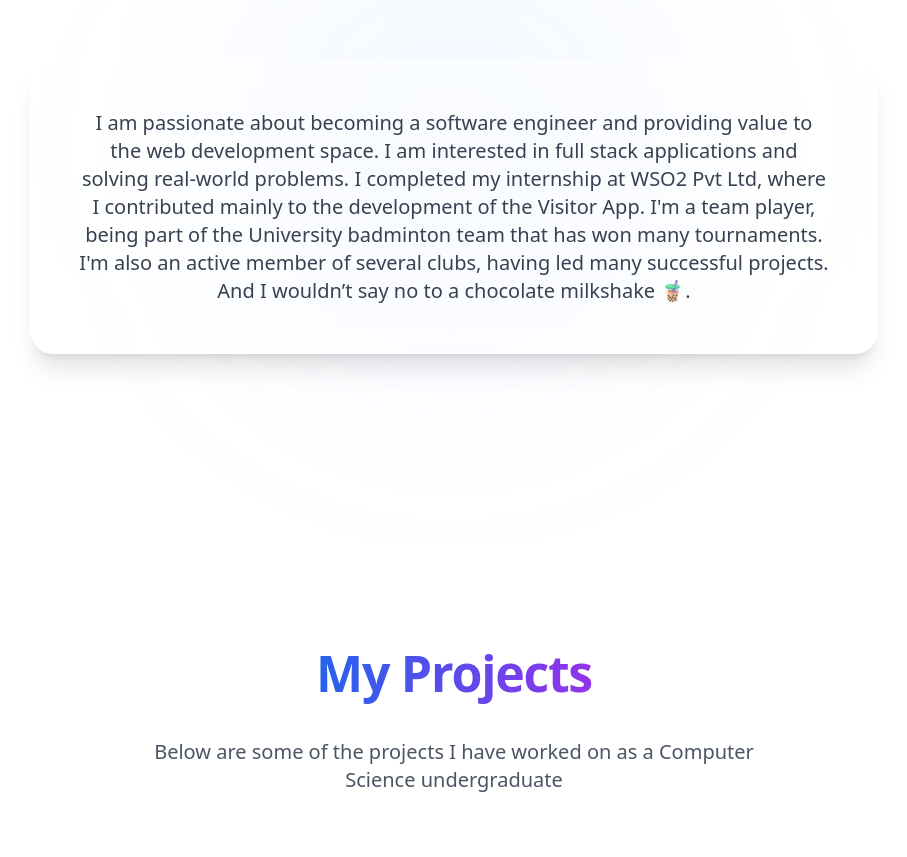
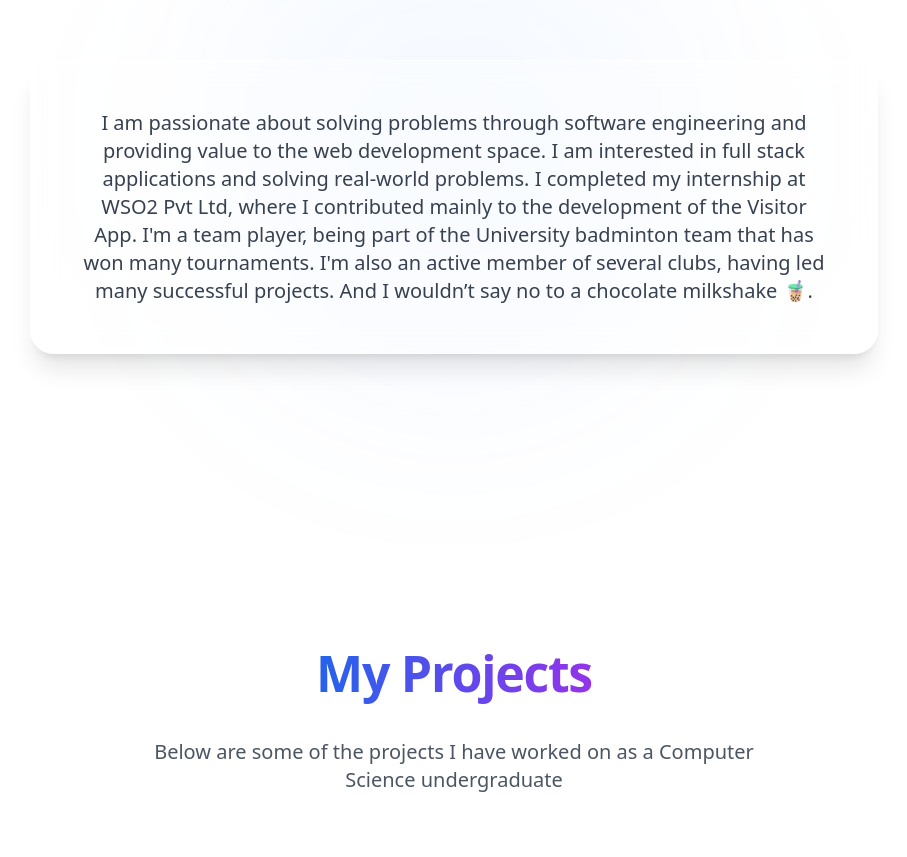
Before and after one commit to Min3th/Portfolio-Site, a React (Create React App) app: page / in a window 1280 px wide. Shown: the part 1055-1912 px from the top of the page, without its empty margins (186-1093 px from the left). Built offline with nearby package versions, Linux system fonts and the light colour scheme.

Commit message:
minor wording fix.

```diff
--- a/src/Sections/aboutme.tsx
+++ b/src/Sections/aboutme.tsx
@@ -2,22 +2,25 @@ import React from "react";
 
 const AboutMe: React.FC = () => {
   return (
-    <section id="about" className="relative flex min-h-screen w-full flex-col items-center justify-center overflow-hidden py-20">
+    <section
+      id="about"
+      className="relative flex min-h-screen w-full flex-col items-center justify-center overflow-hidden py-20"
+    >
       {/* Background decoration */}
-      <div className="absolute top-1/2 left-1/2 h-[500px] w-[500px] -translate-x-1/2 -translate-y-1/2 rounded-full bg-blue-500/5 blur-[100px] dark:bg-blue-600/5 pointer-events-none"></div>
+      <div className="pointer-events-none absolute left-1/2 top-1/2 h-[500px] w-[500px] -translate-x-1/2 -translate-y-1/2 rounded-full bg-blue-500/5 blur-[100px] dark:bg-blue-600/5"></div>
 
       <div className="relative z-10 flex max-w-4xl flex-col items-center justify-center px-6 text-center">
-        <h2 className="bg-gradient-to-r from-blue-600 to-purple-600 bg-clip-text text-transparent py-2 leading-relaxed text-4xl font-bold tracking-tight dark:from-blue-400 dark:to-purple-400 sm:text-5xl md:text-6xl">
+        <h2 className="bg-gradient-to-r from-blue-600 to-purple-600 bg-clip-text py-2 text-4xl font-bold leading-relaxed tracking-tight text-transparent dark:from-blue-400 dark:to-purple-400 sm:text-5xl md:text-6xl">
           About Me
         </h2>
 
-        <div className="mt-12 rounded-3xl bg-white/40 border border-white/60 p-8 shadow-xl backdrop-blur-md dark:bg-gray-900/40 dark:border-gray-700/50 sm:p-12">
+        <div className="mt-12 rounded-3xl border border-white/60 bg-white/40 p-8 shadow-xl backdrop-blur-md dark:border-gray-700/50 dark:bg-gray-900/40 sm:p-12">
           <p className="text-lg leading-relaxed text-gray-700 dark:text-gray-300 sm:text-xl">
-            I am passionate about becoming a software engineer and providing value to the web development space. I am
-            interested in full stack applications and solving real-world problems. I completed my internship at WSO2 Pvt
-            Ltd, where I contributed mainly to the development of the Visitor App. I'm a team player, being part of the
-            University badminton team that has won many tournaments. I'm also an active member of several clubs, having
-            led many successful projects. And I wouldn’t say no to a chocolate milkshake 🧋.
+            I am passionate about solving problems through software engineering and providing value to the web
+            development space. I am interested in full stack applications and solving real-world problems. I completed
+            my internship at WSO2 Pvt Ltd, where I contributed mainly to the development of the Visitor App. I'm a team
+            player, being part of the University badminton team that has won many tournaments. I'm also an active member
+            of several clubs, having led many successful projects. And I wouldn’t say no to a chocolate milkshake 🧋.
           </p>
         </div>
       </div>
```
